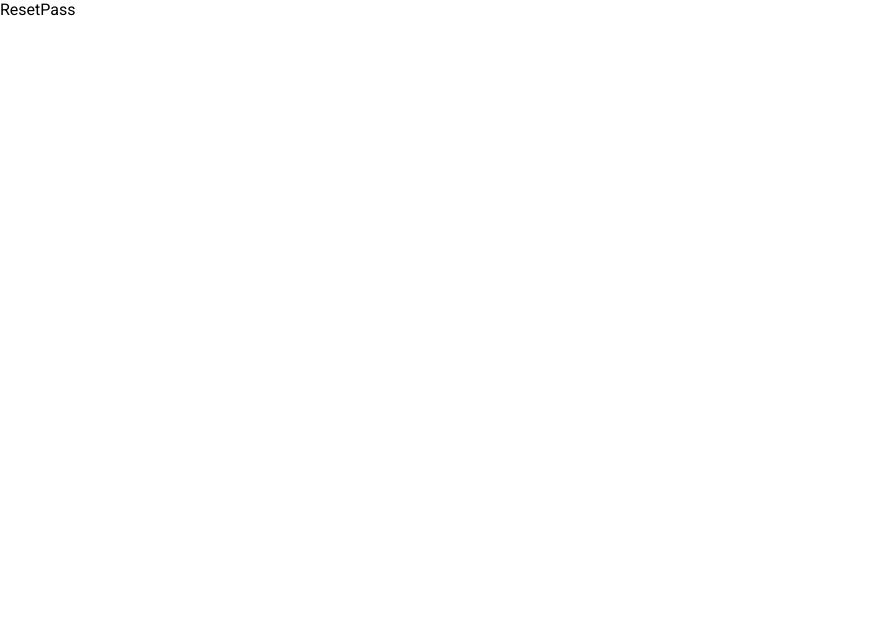
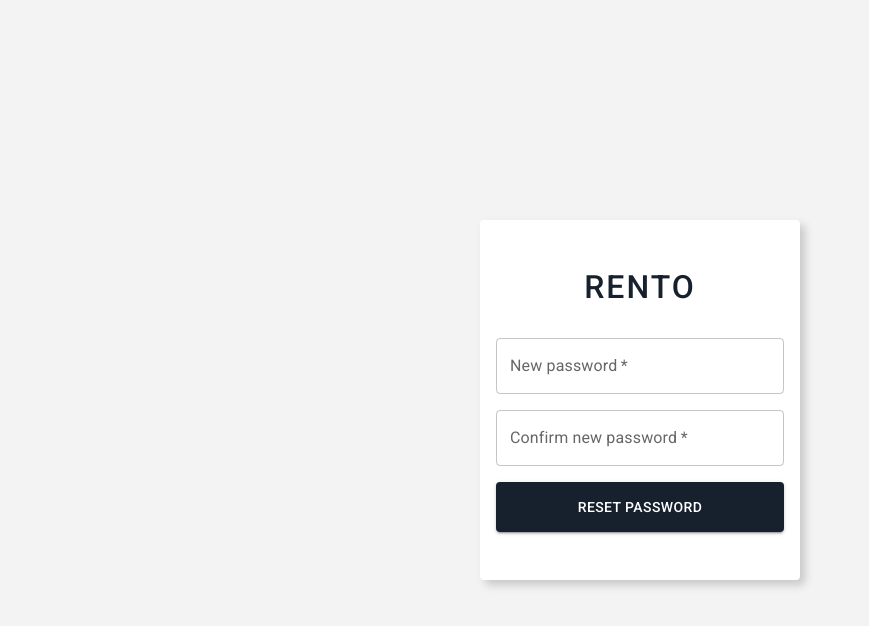
Before and after one commit to arshaddanish/rento, a React (Create React App) app: page /resetpass in a window 1280 px wide. Shown: the top 626 px of the page, without its empty margins (0-869 px from the left). Built offline with nearby package versions, Linux system fonts and the light colour scheme.

Commit message:
reset pass

```diff
--- a/src/pages/login/ResetPass.js
+++ b/src/pages/login/ResetPass.js
@@ -1,10 +1,42 @@
 import React from 'react'
 import './resetPass.scss'
+import { Button, TextField, Stack } from '@mui/material'
+import { useNavigate } from 'react-router-dom'
+// import { useState } from 'react'
 
 const ResetPass = () => {
-  return (
-    <div>ResetPass</div>
-  )
+    const navigate = useNavigate();
+    const navigateToLogIn = () =>{
+        navigate('/login')
+    }
+    // const [passMatch, setPassMatch] = useState(true)
+    return (
+        <div className='reset-main'>
+            <div className="reset-sub">
+                <div className="brand">RENTO</div>
+                <Stack spacing={2}>
+
+                    <TextField type={"password"} label="New password" required variant="outlined" />
+                    <TextField type={"password"} label="Confirm new password" required variant="outlined" />
+                    {
+                        // passMatch? <p></p> :<p className='password-match'>* passwords does not match</p>
+                    }
+                    <Button
+                        onClick={navigateToLogIn}
+                        sx={{
+                            padding: "13px",
+                            backgroundColor: "#17202d",
+                            "&:hover":{
+                                backgroundColor: "#0F3D3E"
+                            }
+                        }}
+                        variant="contained"
+                    >RESET PASSWORD</Button>
+                </Stack>
+
+            </div>
+        </div>
+    )
 }
 
 export default ResetPass
--- a/src/pages/login/SignUp.scss
+++ b/src/pages/login/SignUp.scss
@@ -46,7 +46,7 @@
             }
             button{
                 background: #042E60;
-                border-radius: 9px;
+                // border-radius: 9px;
                 color: white;
                 padding: 0.8rem;
                 border: none;
--- a/src/pages/login/login.scss
+++ b/src/pages/login/login.scss
@@ -40,7 +40,7 @@
         //   }
           button{
               background: #042E60;
-              border-radius: 9px;
+            //   border-radius: 9px;
               color: white;
               padding: 0.8rem;
               border: none;
--- a/src/pages/login/resetPass.scss
+++ b/src/pages/login/resetPass.scss
@@ -0,0 +1,29 @@
+.reset-main{
+    display: grid;
+    grid-template-columns: 25%;
+    height: 100vh;
+    justify-content: center;
+    align-items: center;
+    background-color: rgba($color: #f3f3f3, $alpha: 1.0);
+    .reset-sub{
+        background-color: white;
+        // border: 1px solid #c8c8c8;
+        box-shadow: 5px 5px 8px #c8c8c8;
+        padding: 3rem 1rem;
+        border-radius: 4px;
+        .password-match{
+            color: red;
+            font-size: 0.8rem;
+            text-align: right;
+        }
+        .brand {
+            font-weight: 500;
+            font-size: 2rem;
+            letter-spacing: 2px;
+            cursor: pointer;
+            color: #17202d;
+            text-align: center;
+            padding-bottom: 2rem;
+        }
+    }
+}
```
